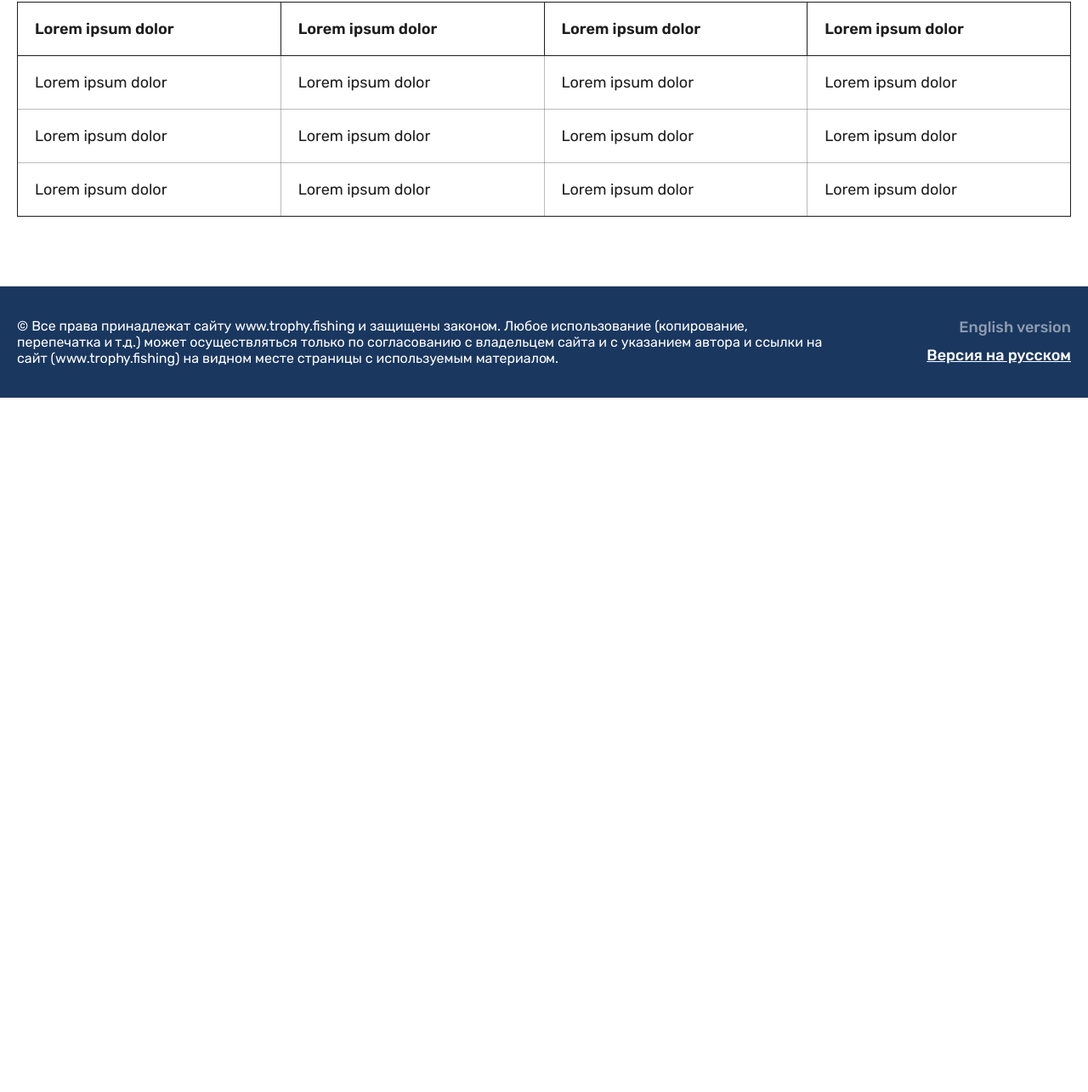
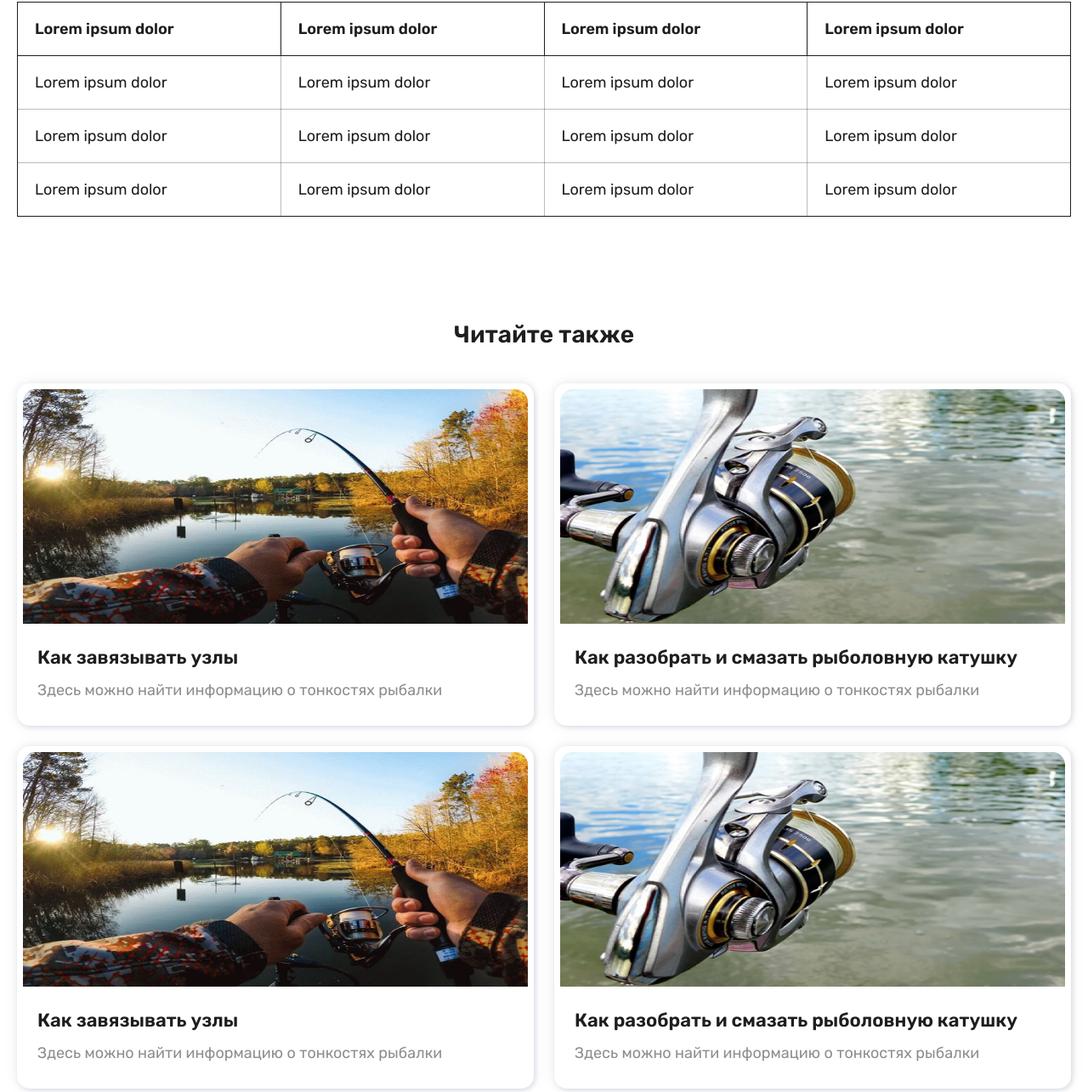
Before and after one commit to danelian/trophy, a website: page src/single.html in a window 1280 px wide. Shown: the part 1437-2722 px from the top of the page at 85% size. Before the commit the page ends 1905 px from the top, so only its background shows below. Drawn offline with nearby package versions, Linux system fonts and the light colour scheme; files that its build step writes are made by us from their sources; files whose address does not match are found by name.

Commit message:
block read-also with adaptation

```diff
--- a/src/scss/style.scss
+++ b/src/scss/style.scss
@@ -56,3 +56,4 @@
 @import "widgets/home.scss";
 @import "widgets/blog.scss";
 @import "widgets/single.scss";
+@import "widgets/read-also.scss";
--- /dev/null
+++ b/src/scss/widgets/read-also.scss
@@ -0,0 +1,42 @@
+.read-also {
+  padding-top: 40px;
+  padding-bottom: 90px;
+  &__title {
+    margin-top: 0;
+    margin-bottom: 40px;
+    font-size: 28px;
+    font-weight: 600;
+    line-height: 1.2;
+    text-align: center;
+    color: var(--forn-color);
+  }
+}
+
+@media screen and (max-width: 1366px) {
+  .read-also .blog__cards {
+    grid-template-columns: repeat(2, 1fr);
+  }
+}
+
+@include tablet {
+  .read-also {
+    padding-bottom: 60px;
+    &__title {
+      margin-bottom: 32px;
+      font-size: 24px;
+    }
+  }
+}
+
+@include mobile {
+  .read-also {
+    padding-bottom: 40px;
+    &__title {
+      margin-bottom: 24px;
+      font-size: 22px;
+    }
+    .blog__cards {
+      grid-template-columns: repeat(1, 1fr);
+    }
+  }
+}
--- a/src/single.html
+++ b/src/single.html
@@ -15,6 +15,8 @@
 
   @@include('widgets/single.html')
 
+	@@include('widgets/read-also.html')
+
 	@@include('template/footer.html')
 
 	@@include('template/scripts.html')
--- /dev/null
+++ b/src/widgets/read-also.html
@@ -0,0 +1,43 @@
+<section class="read-also">
+  <div class="container">
+    <h3 class="read-also__title">Читайте также</h3>
+    <div class="blog__cards">
+      <a href="single.html" class="bcard">
+        <div class="bcard-image">
+          <img src="/img/bcard-image-01.jpg" alt="">
+        </div>
+        <div class="bcard-content">
+          <h2 class="bcard-title">Как завязывать узлы</h2>
+          <div class="bcard-descr"><p>Здесь можно найти информацию о тонкостях рыбалки</p></div>
+        </div>
+      </a>
+      <a href="single.html" class="bcard">
+        <div class="bcard-image">
+          <img src="/img/bcard-image-02.jpg" alt="">
+        </div>
+        <div class="bcard-content">
+          <h2 class="bcard-title">Как разобрать и смазать рыболовную катушку</h2>
+          <div class="bcard-descr"><p>Здесь можно найти информацию о тонкостях рыбалки</p></div>
+        </div>
+      </a>
+      <a href="single.html" class="bcard">
+        <div class="bcard-image">
+          <img src="/img/bcard-image-01.jpg" alt="">
+        </div>
+        <div class="bcard-content">
+          <h2 class="bcard-title">Как завязывать узлы</h2>
+          <div class="bcard-descr"><p>Здесь можно найти информацию о тонкостях рыбалки</p></div>
+        </div>
+      </a>
+      <a href="single.html" class="bcard">
+        <div class="bcard-image">
+          <img src="/img/bcard-image-02.jpg" alt="">
+        </div>
+        <div class="bcard-content">
+          <h2 class="bcard-title">Как разобрать и смазать рыболовную катушку</h2>
+          <div class="bcard-descr"><p>Здесь можно найти информацию о тонкостях рыбалки</p></div>
+        </div>
+      </a>
+    </div>
+  </div>
+</section>
```
Also changed, not shown: dist/css/style.css, dist/css/style.min.css, dist/single.html.
